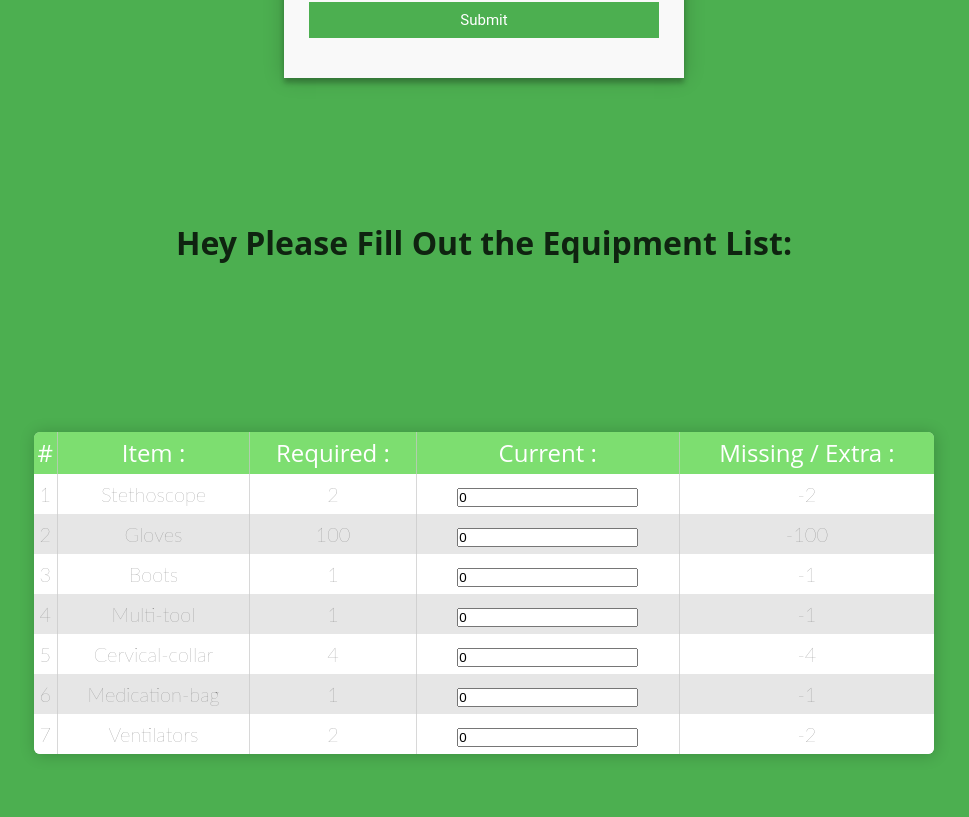
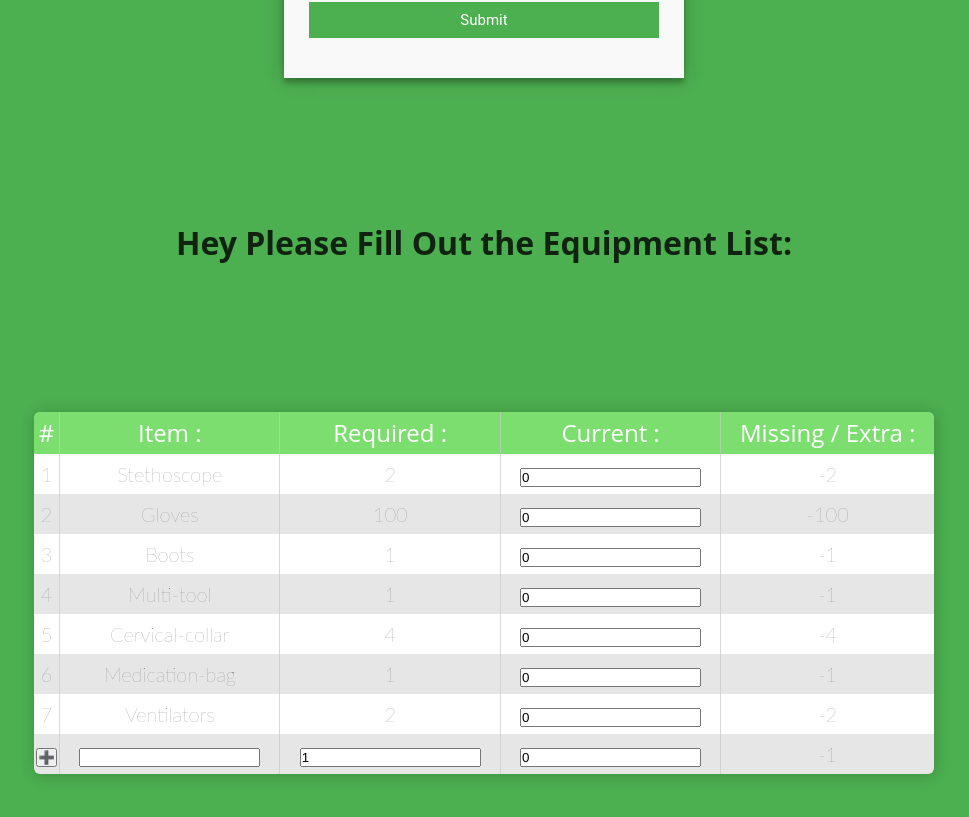
Before and after one commit to tsoriLache/medical-supply-app, a React (Create React App) app: page / in a window 1280 px wide. Shown: the part 613-1430 px from the top of the page, without its empty margins (156-1125 px from the left). Built offline with nearby package versions, Linux system fonts and the light colour scheme.

Commit message:
add new equipment feature

```diff
--- /dev/null
+++ b/src/features/Equipment/AddLi.tsx
@@ -0,0 +1,44 @@
+import React, { useState } from 'react'
+import { useSelector } from 'react-redux';
+import { useAppDispatch } from '../../app/hooks';
+import { RootState } from '../../app/store';
+import { add_equipment } from './equipmentSlice';
+
+export default function AddLi() {
+
+    const dispatch = useAppDispatch();
+    const id = useSelector((state: RootState) => state.equipment).length+1;
+    const [newEquip, setNewEquip] = useState({id,item:'',required:1,current:0,diff:NaN})
+    const {required,current} = newEquip;//TODO check if it reanders every time - possible bug;
+
+    const handleChange = ({target}:{target:HTMLInputElement},field:string)=>{
+        if(field==='required'||field==='current'){
+            setNewEquip((prev)=>({...prev,[field]:Number(target.value),diff:newEquip.current-newEquip.required}))
+        }else{
+            setNewEquip((prev)=>({...prev,[field]:(target.value)}))
+        }
+    }
+
+    const handleAdd=()=>{
+        dispatch(add_equipment({newEquip}))
+        setNewEquip({id,item:'',required:1,current:0,diff:NaN})
+
+    }
+
+    return (
+        <li className="list-item" >
+    <h2 className="platform"><button onClick={()=>{handleAdd()}}>➕</button> - <input value={newEquip.item} onChange={(e)=>handleChange(e,'item')} type="text"/></h2>
+
+    <dl className="ad">
+      <dt className="name">Required :</dt>
+      <dd className="value"><input value={newEquip.required} onChange={(e)=>handleChange(e,'required')} type="text"/></dd>
+
+      <dt className="name">Current :</dt>
+      <dd className="value"><input value={newEquip.current} onChange={(e)=>handleChange(e,'current')} type="text"/></dd>
+
+      <dt className="name">Missing / Extra :</dt>
+      <dd className="value">{isNaN(current-required)?'':current-required}</dd>
+    </dl>
+  </li>
+    )
+}
--- /dev/null
+++ b/src/features/Equipment/AddTr.tsx
@@ -0,0 +1,35 @@
+import React,{useState} from 'react'
+import { useSelector } from 'react-redux';
+import { useAppDispatch } from '../../app/hooks';
+import { RootState } from '../../app/store';
+import {add_equipment} from './equipmentSlice'
+
+export default function AddTr() {
+    const dispatch = useAppDispatch();
+    const id = useSelector((state: RootState) => state.equipment).length+1;
+    const [newEquip, setNewEquip] = useState({id,item:'',required:1,current:0,diff:NaN})
+    const {required,current} = newEquip;//TODO check if it reanders every time - possible bug;
+
+    const handleChange = ({target}:{target:HTMLInputElement},field:string)=>{
+        if(field==='required'||field==='current'){
+            setNewEquip((prev)=>({...prev,[field]:Number(target.value),diff:newEquip.current-newEquip.required}))
+        }else{
+            setNewEquip((prev)=>({...prev,[field]:(target.value)}))
+        }
+    }
+
+    const handleAdd=()=>{
+        dispatch(add_equipment({newEquip}))
+        setNewEquip({id,item:'',required:1,current:0,diff:NaN})
+    }
+
+    return (
+        <tr className="table__row">
+        <td className="row__cell"><button onClick={()=>{handleAdd()}}>➕</button></td>
+        <td className="row__cell"><input value={newEquip.item} onChange={(e)=>handleChange(e,'item')} type="text"/></td>
+        <td className="row__cell"><input value={newEquip.required} onChange={(e)=>handleChange(e,'required')} type="number"/></td>
+        <td className="row__cell"><input value={newEquip.current} onChange={(e)=>handleChange(e,'current')} type="number"/></td>
+        <td className="row__cell">{isNaN(current-required)?'':current-required}</td>
+      </tr>
+    )
+}
--- a/src/features/Equipment/EquipmentForm.tsx
+++ b/src/features/Equipment/EquipmentForm.tsx
@@ -3,6 +3,8 @@ import Tr from './Tr'
 import Li from './Li'
 import { useSelector } from 'react-redux'
 import { RootState } from '../../app/store'
+import AddTr from './AddTr'
+import AddLi from './AddLi'
 
 export default function EquipmentForm() {
     const equipmentList = useSelector((state: RootState) => state.equipment)
@@ -10,11 +12,11 @@ export default function EquipmentForm() {
     return (
         <div id='equipment-form'>
             <h1 className="page-title">Hey {employeeName} Please Fill Out the Equipment List:</h1>
-
+            {/* optional view list/table css by width */}
             <ul className="conversion-rate-list">
-{equipmentList.map(({id,item,required})=><Li key={id} data={{id,item,required}}/>)}
+            {equipmentList.map(({id,item,required,current})=><Li key={id} data={{id,item,required,current}}/>)}
+            <AddLi/>
             </ul>
-
             <div className="wrap">
               <table className="conversion-rate-table">
                 <thead className="table__head">
@@ -26,9 +28,9 @@ export default function EquipmentForm() {
                     <th className="header" scope="col">Missing / Extra :</th>
                   </tr>
                 </thead>
-
                 <tbody className="table__content">
-        {equipmentList.map(({id,item,required})=><Tr key={id} data={{id,item,required}}/>)}
+                    {equipmentList.map(({id,item,required,current})=><Tr key={id} data={{id,item,required,current}}/>)}
+                    <AddTr/>
                 </tbody>
               </table>
             </div>
--- a/src/features/Equipment/Li.tsx
+++ b/src/features/Equipment/Li.tsx
@@ -1,7 +1,7 @@
 import React, { useState } from 'react'
 
-export default function Li({data}:{data:{id:number,item:string,required:number}}) {
-    const [current, setCurrent] = useState(0)
+export default function Li({data}:{data:{id:number,item:string,required:number,current:number|undefined}}) {
+    const [current, setCurrent] = useState(data.current?data.current:0)
     const {id,item,required} = data;
     return (
         <li className="list-item" >
--- a/src/features/Equipment/Tr.tsx
+++ b/src/features/Equipment/Tr.tsx
@@ -1,7 +1,7 @@
 import React,{useState} from 'react'
 
-export default function Tr({data}:{data:{id:number,item:string,required:number}}) {
-    const [current, setCurrent] = useState(0)
+export default function Tr({data}:{data:{id:number,item:string,required:number,current:number|undefined}}) {
+    const [current, setCurrent] = useState(data.current?data.current:0)
     const {id,item,required} = data;
     return (
         <tr className="table__row">
--- a/src/features/Equipment/equipmentSlice.ts
+++ b/src/features/Equipment/equipmentSlice.ts
@@ -15,10 +15,10 @@ const equipmentSlice = createSlice({
   name: 'equipment',
   initialState,
   reducers: {
-      add:(state,{payload})=>[...state,payload.data],
-    update:(state,{payload})=>{console.log(state,payload)}
+      add_equipment:(state,{payload})=>[...state,payload.newEquip],
+    // update:(state,{payload})=>{console.log(state,payload)}
   },
 })
 
-export const {add,update} = equipmentSlice.actions
+export const {add_equipment} = equipmentSlice.actions
 export default equipmentSlice.reducer
```
Lines whose indentation alone changed are shown as unchanged.
